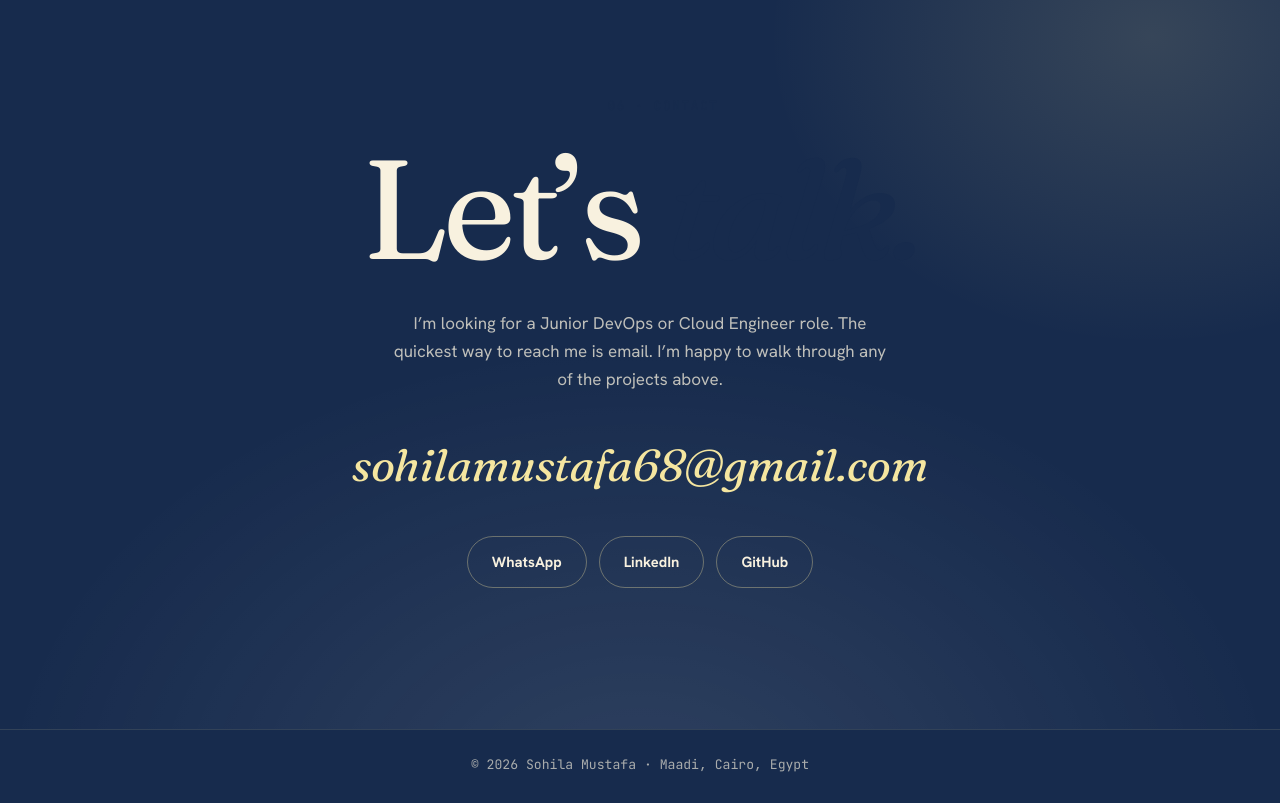
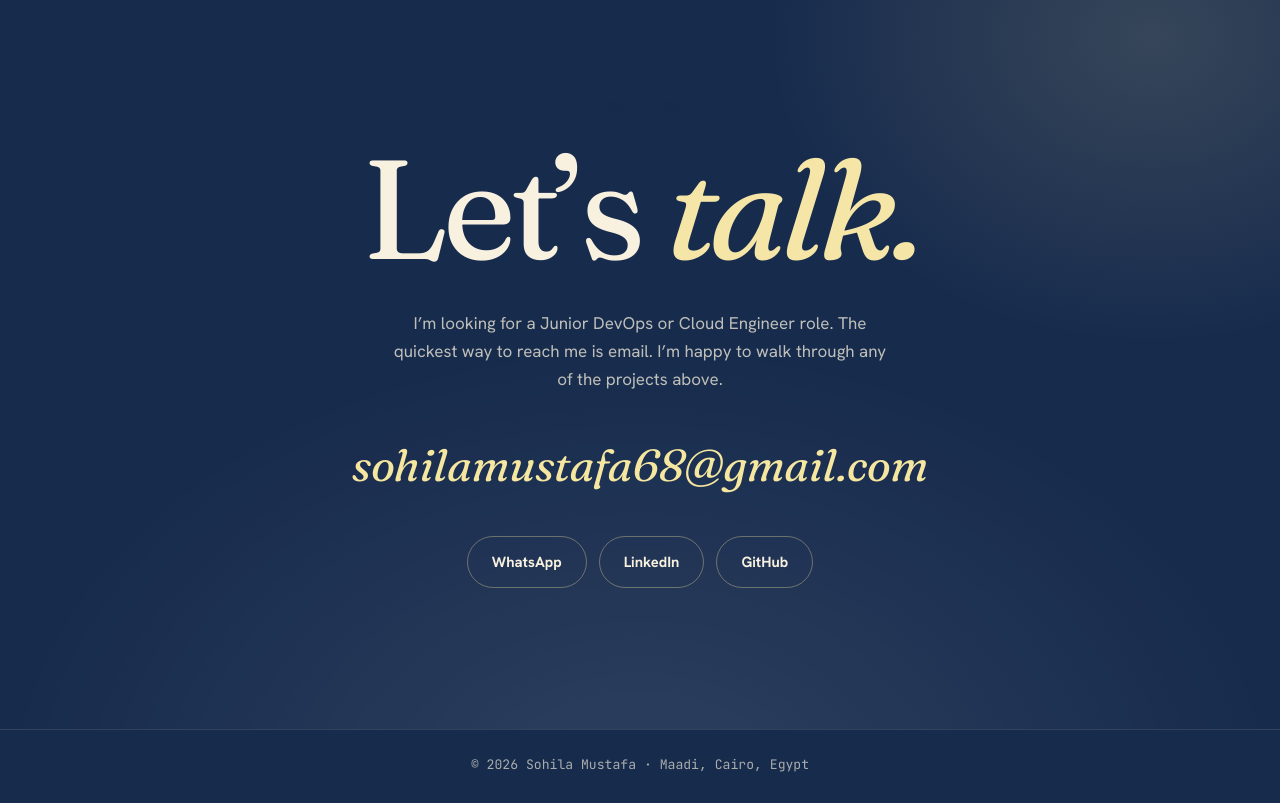
Before and after one commit to seela-2001/my-new-portfolio, a plain HTML site: page index.html in a window 1280 px wide. Shown: the part 9520-10323 px from the top of the page. Drawn offline with Linux system fonts and the light colour scheme.

Commit message:
edited talk color

```diff
--- a/index.html
+++ b/index.html
@@ -171,6 +171,7 @@ h1 span{display:block;font-style:italic;color:var(--violet);padding-left:.5em}
 /* contact */
 .contact{background:var(--deep);color:#F8F1DF;text-align:center;overflow:hidden;background-image:radial-gradient(50% 60% at 50% 110%,rgba(255,255,255,.1),transparent),radial-gradient(30% 40% at 90% 10%,rgba(245,230,160,.14),transparent)}
 .contact h2{font-size:clamp(3.4rem,11vw,9.5rem);letter-spacing:-.04em}
+.contact h2 em { color: #f5e6a8; }
 .contact p{color:rgba(248,241,223,.75);max-width:30em;margin:26px auto 0}
 .mail{display:inline-block;margin:44px 0 38px;font:italic 400 clamp(1.3rem,4vw,2.8rem) var(--serif);text-decoration:none;color:var(--blush);background:linear-gradient(var(--blush),var(--blush)) 0 100%/0 2px no-repeat;transition:background-size .5s;padding-bottom:6px;word-break:break-all}
 .mail:hover{background-size:100% 2px}
```
